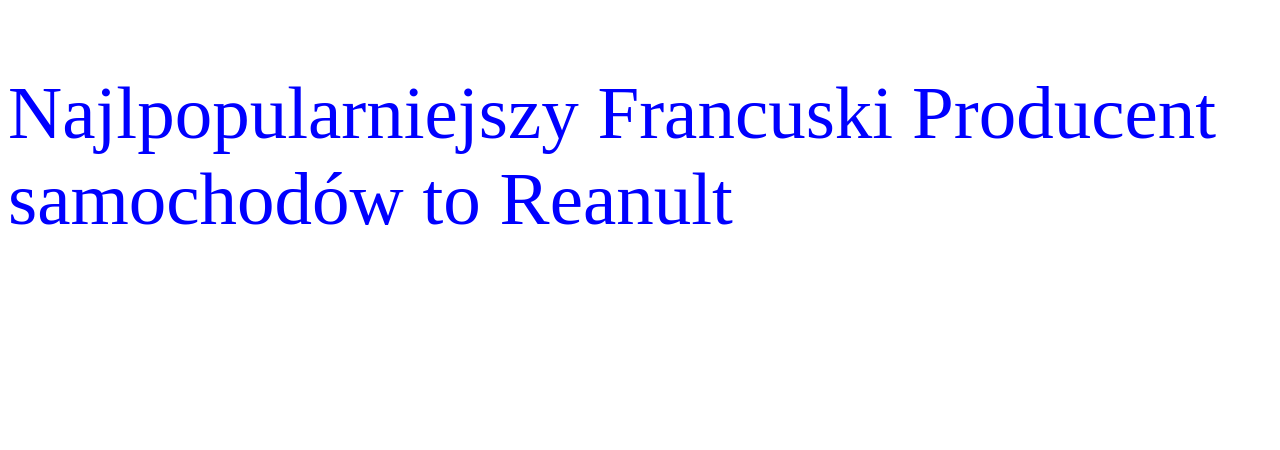
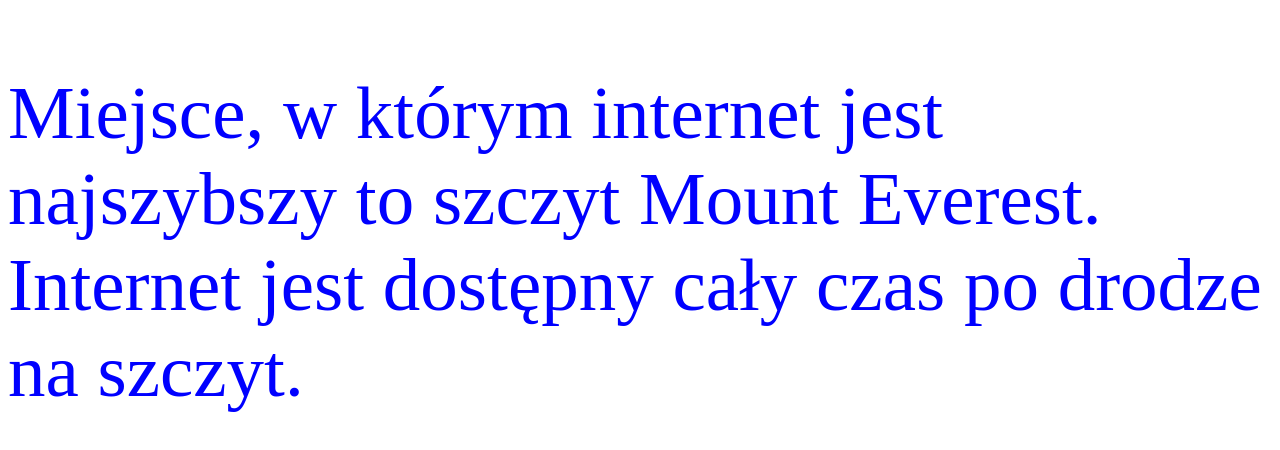
Before and after one commit to SHAMEIK/INDEX, a plain HTML site: page LABU_z5_3.html in a window 1280 px wide. Shown: the part 166-616 px from the top of the page. Drawn offline with Linux system fonts and the light colour scheme.

Commit message:
Update LABU_z5_3.html

```diff
--- a/LABU_z5_3.html
+++ b/LABU_z5_3.html
@@ -14,6 +14,6 @@
 </head>
 <body bgcolor="white">
  <p> LABUDDA</p>
- <p>Najlpopularniejszy Francuski Producent samochodów to Reanult</p>
+ <p>Miejsce, w którym internet jest najszybszy to szczyt Mount Everest. Internet jest dostępny cały czas po drodze na szczyt.</p>
  </body>
 </html>
```
